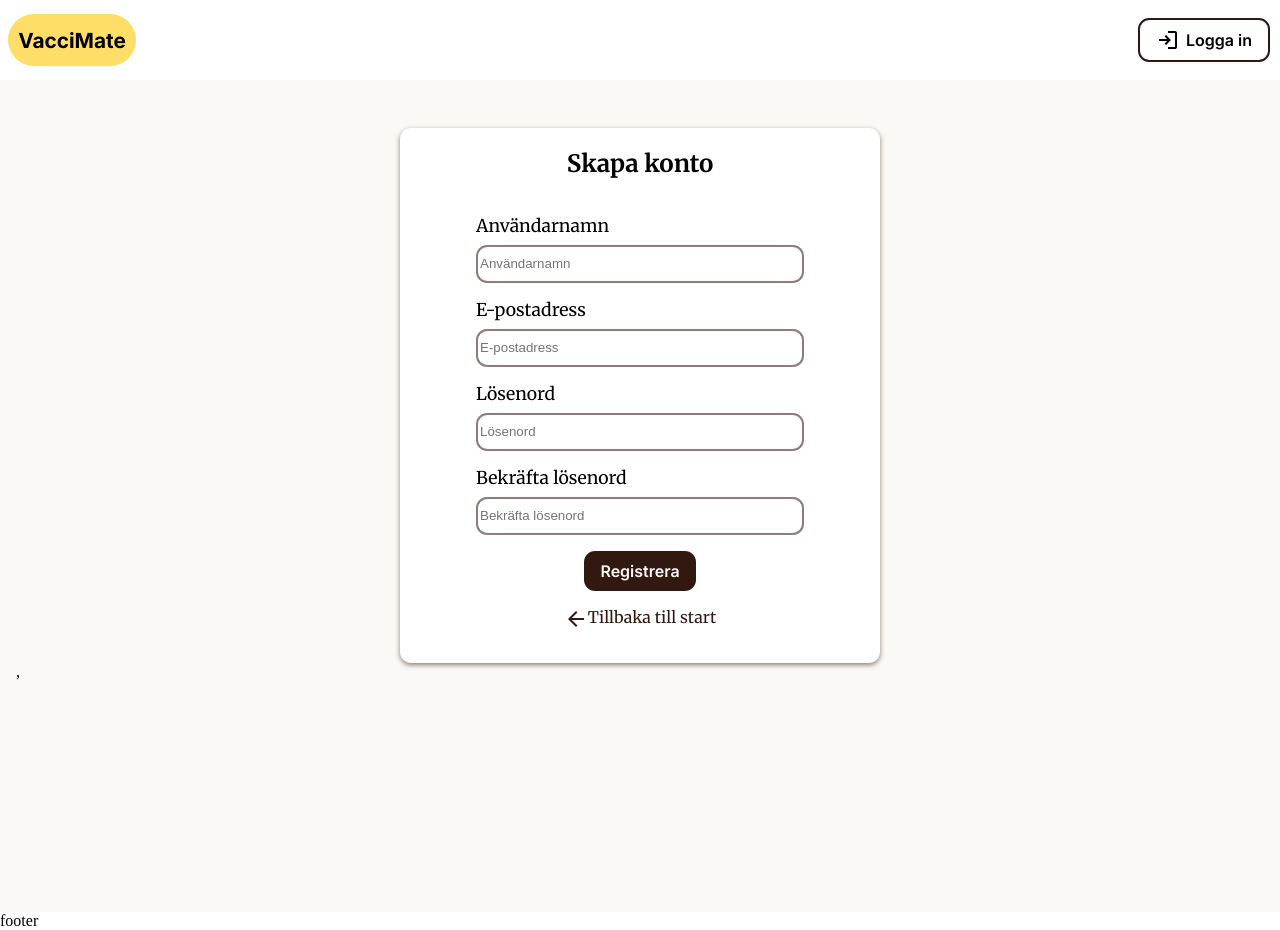
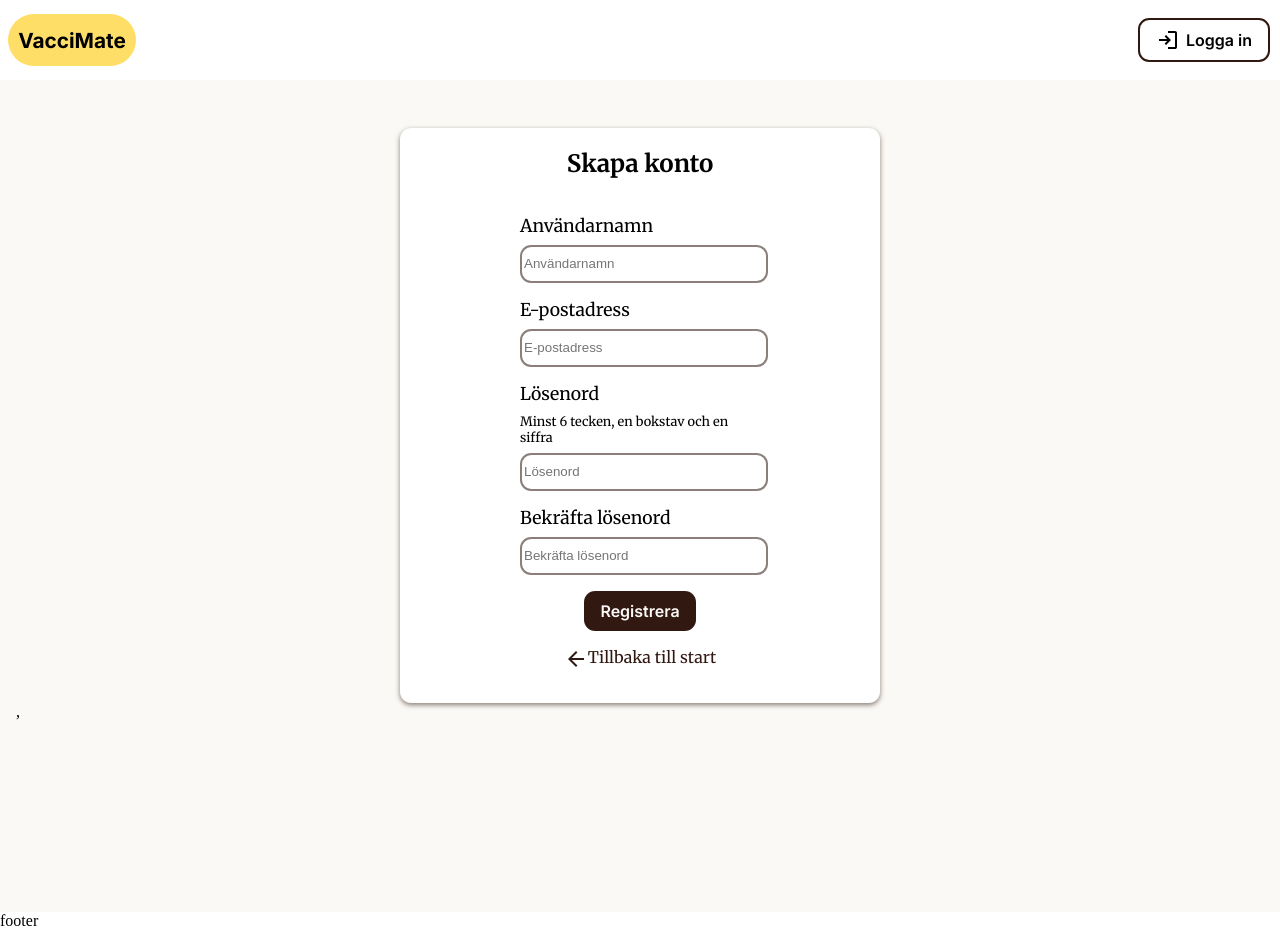
Before and after one commit to TeaGross/VacciMate, a React (Vite) app in the folder vacci-mate/: page /register in a window 1280 px wide. Built offline with nearby package versions, Linux system fonts and the light colour scheme; no server answers.

Commit message:
feat/refactor: added validation for registerForm
-added password pattern
-also changed "" into ''

```diff
--- a/vacci-mate/src/components/RegisterForm/RegisterForm.scss
+++ b/vacci-mate/src/components/RegisterForm/RegisterForm.scss
@@ -4,7 +4,7 @@
     align-items: center;
     justify-content: center;
     gap: 1rem;
-    width: 19rem;
+    width: 21rem;
     background-color: white;
     box-shadow: 0 2px 5px #3118118e;
     border-radius: 0.7rem;
@@ -20,12 +20,18 @@
         flex-direction: column;
         font-size: 1.1rem;
         gap: 0.5rem;
-    }
-    input {
-        min-width: 15rem;
-        height: 2rem;
-        border-radius: 0.7rem;
-        border: 2px solid #3118118e;
+        width: 15rem;
+
+        input {
+            min-width: 15rem;
+            height: 2rem;
+            border-radius: 0.7rem;
+            border: 2px solid #3118118e;
+        }
+
+        .hint {
+            font-size: 0.8rem;
+        }
     }
 }
 
--- a/vacci-mate/src/components/RegisterForm/RegisterForm.tsx
+++ b/vacci-mate/src/components/RegisterForm/RegisterForm.tsx
@@ -1,97 +1,136 @@
 import './RegisterForm.scss';
-import { useContext, useState, type FormEvent } from 'react';
+import { useContext} from 'react';
 import { PrimaryButton } from '../Button/Button';
 import { BackToStartLink } from '../BackToStartLink/BackToStartLink';
 import { AuthContext } from '../../context/AuthContext';
 import { useNavigate } from 'react-router';
+import { useForm } from 'react-hook-form';
+import { patterns } from '../../validation/validationPatterns';
+
+
+type RegisterFormValues = {
+    userName: string;
+    email: string;
+    password: string;
+    confirmPassword: string;
+};
 
 export const RegisterForm = () => {
-    const [userName, setUserName]= useState<string>('');
-    const [email, setEmail] = useState<string>('');
-    const [password, setPassword] = useState<string>('');
-    const [confirmPassword, setConfirmPassword] = useState<string>('');
-    const [error, setError] = useState<string | null>(null);
-
     const { register } = useContext(AuthContext);
     const navigate = useNavigate();
 
-    const handleSubmit = (e: FormEvent<HTMLFormElement>) => {
-        e.preventDefault();
+    const {
+        register: formRegister,
+        handleSubmit,
+        formState: { errors },
+        setError,
+        watch,
+        } = useForm<RegisterFormValues>({
+        defaultValues: {
+            userName: '',
+            email: '',
+            password: '',
+            confirmPassword: '',
+        },
+    });
 
-        if (password !== confirmPassword) {
-            setError('Lösenorden matchar inte');
+    const onSubmit = (data: RegisterFormValues) => {
+        const result = register(data.email, data.userName, data.password);
+
+        if (!result.success) {
+            if (result.error === 'USERNAME_EXISTS') {
+            setError('userName', {
+                type: 'manual',
+                message: 'Användarnamnet är redan taget',
+            });
+            }
+
+            if (result.error === 'EMAIL_EXISTS') {
+            setError('email', {
+                type: 'manual',
+                message: 'E-postadressen används redan',
+            });
+            }
+
             return;
         }
 
-        const result = register(email, userName, password);
-
-        if (!result.success) {
-            if (result.error === 'USERNAME_EXISTS') {
-                setError('Användarnamnet är redan taget');
-            }
-            if (result.error === 'EMAIL_EXISTS') {
-                setError('E-postadressen används redan');
-            }
-            return;
-            }
-
-        setError(null);
         navigate('/home');
-
-        console.log('Registrera:', { email, password, userName });
     };
 
     return (
-        <form className="register-form" onSubmit={handleSubmit}>
+        <form className='register-form' onSubmit={handleSubmit(onSubmit)}>
         <h2>Skapa konto</h2>
 
         <label>
         Användarnamn
             <input
-                type="text"
-                value={userName}
-                onChange={(e) => setUserName(e.target.value)}
-                required
-                placeholder="Användarnamn"
+            type='text'
+            placeholder='Användarnamn'
+            {...formRegister('userName', {
+                required: 'Användarnamn krävs',
+            })}
             />
+
+            {errors.userName && (
+            <span className='form-error'>{errors.userName.message}</span>
+            )}
         </label>
 
         <label>
         E-postadress
             <input
-                type="email"
-                value={email}
-                onChange={(e) => setEmail(e.target.value)}
-                required
-                placeholder="E-postadress"
+            type='email'
+            placeholder='E-postadress'
+            {...formRegister('email', {
+                required: 'E-post krävs',
+                pattern: patterns.email,
+            })}
             />
+
+            {errors.email && (
+            <span className='form-error'>{errors.email.message}</span>
+            )}
         </label>
 
         <label>
         Lösenord
+            <small className='hint'>
+            Minst 6 tecken, en bokstav och en siffra
+            </small>
             <input
-                type="password"
-                value={password}
-                onChange={(e) => setPassword(e.target.value)}
-                required
-                placeholder="Lösenord"
+            type='password'
+            placeholder='Lösenord'
+            {...formRegister('password', {
+                required: 'Lösenord krävs',
+                pattern: patterns.password,
+            })}
             />
+
+            {errors.password && (
+            <span className='form-error'>{errors.password.message}</span>
+            )}
+
         </label>
 
         <label>
         Bekräfta lösenord
             <input
-            type="password"
-            value={confirmPassword}
-            onChange={(e) => setConfirmPassword(e.target.value)}
-            required
-            placeholder="Bekräfta lösenord"
+            type='password'
+            placeholder='Bekräfta lösenord'
+            {...formRegister('confirmPassword', {
+                required: 'Bekräfta lösenord krävs',
+                validate: (value) =>
+                value === watch('password') || 'Lösenorden matchar inte',
+            })}
             />
+
+            {errors.confirmPassword && (
+            <span className='form-error'>{errors.confirmPassword.message}</span>
+            )}
         </label>
 
-        {error && <p className="register-form-error">{error}</p>}
-
-        <PrimaryButton type="submit">
+        <PrimaryButton type='submit'>
         Registrera
         </PrimaryButton>
 
--- a/vacci-mate/src/validation/validationPatterns.ts
+++ b/vacci-mate/src/validation/validationPatterns.ts
@@ -7,5 +7,9 @@ export const patterns = {
         value: /^[^\s@]+@[^\s@]+\.[^\s@]+$/,
         message: 'Ange en giltig e-postadress',
     },
+    password: {
+        value: /^(?=.*[A-Za-z])(?=.*\d)[A-Za-z\d]{6,}$/,
+        message: 'Lösenordet måste vara minst 6 tecken och innehålla minst en bokstav och en siffra',
+    },
 
 };
```
Also changed, not shown: vacci-mate/src/components/EditMainVaccinationForm/EditMainVaccinationForm.tsx (+4 -4 lines), vacci-mate/src/components/LoginForm/LoginForm.tsx (+9 -9 lines).
